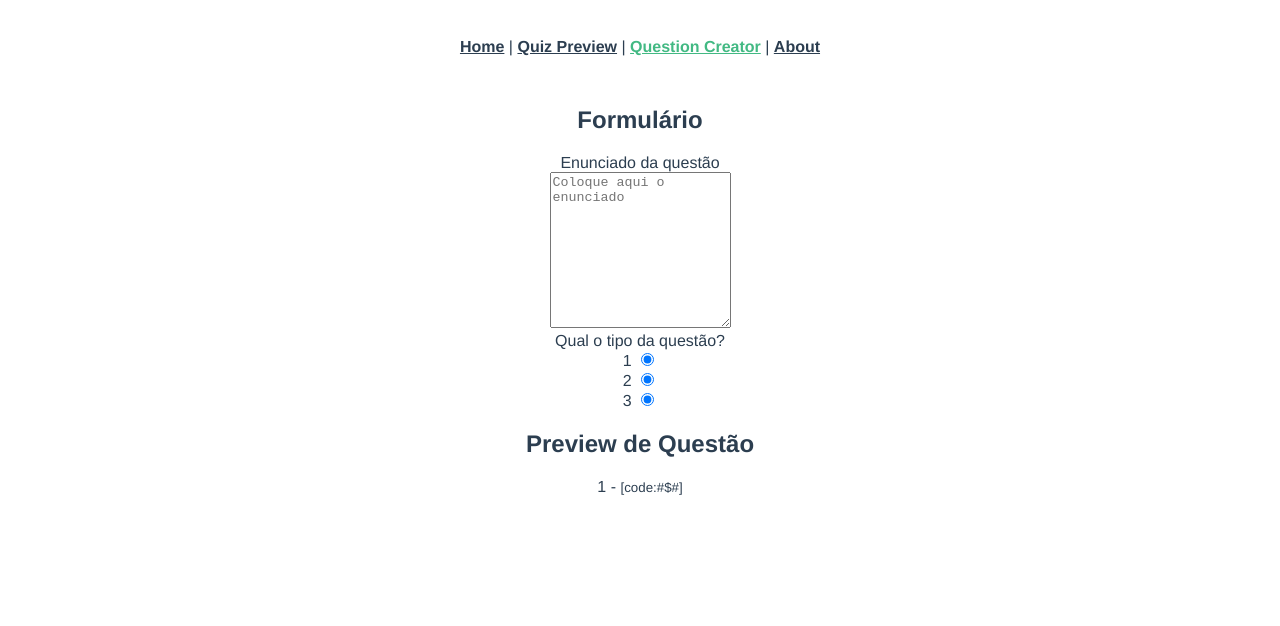
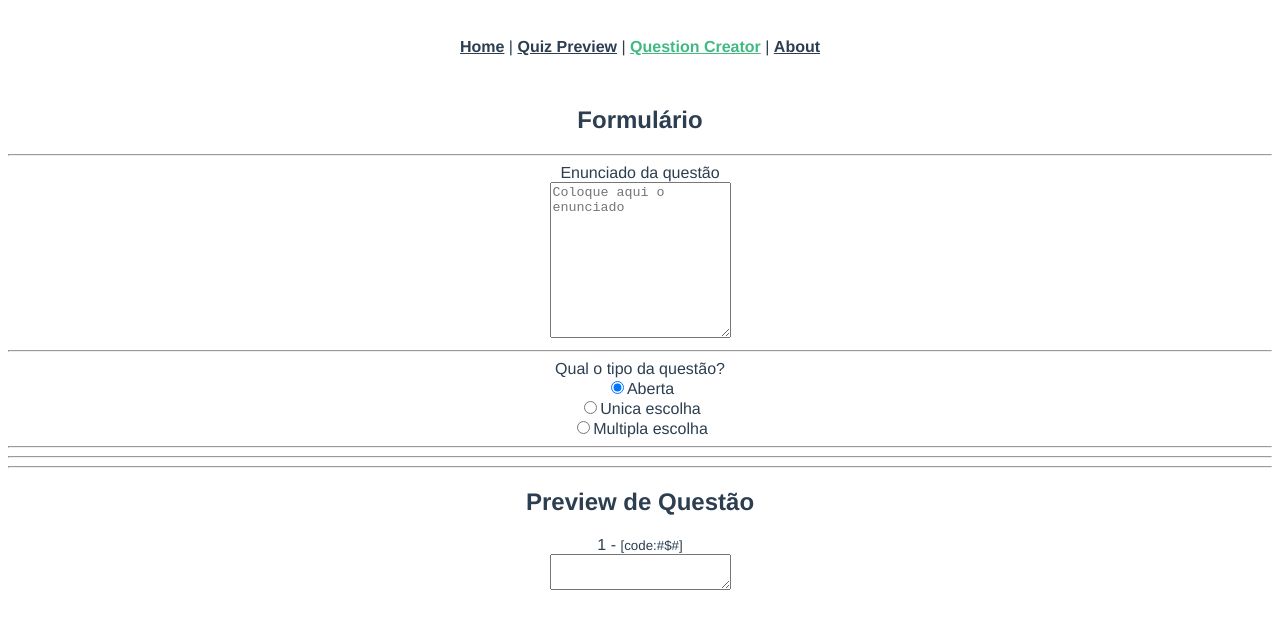
Before and after one commit to LuanComputacao/xavier-front_end, a Vue app: page /question-creator in a window 1280 px wide. Shown: the top 626 px of the page. Built offline with nearby package versions, Linux system fonts and the light colour scheme.

Commit message:
Preparing question form to create multiple choices questions

```diff
--- a/src/views/QuestionCreator.vue
+++ b/src/views/QuestionCreator.vue
@@ -6,6 +6,7 @@
         <h2>Formul&aacute;rio</h2>
       </div>
       <form action="" method="POST">
+        <hr/>
         <div>
           <label for="js-question-wording">Enunciado da questão</label><br/>
           <textarea
@@ -17,22 +18,39 @@
           >
           </textarea>
         </div>
-
+        <hr/>
         <div>
           <div>Qual o tipo da questão?</div>
-          <div v-for="(option, i) in questionsTypes" :key="i">
-            {{option.code}}
+          <div v-for="(type, i) in questionsTypes" :key="i">
             <input type="radio"
               :id="'question-type-' + i"
-              :value="option.id"
-              @change="updateAnswer"
-              v-model="picked"
+              :value="type.code"
+              v-model="question_type"
               >
-            <label for="one">{{option.text}}</label>
+            <label :for="'question-type-' + i">{{type.label}}</label>
+          </div>
+        </div>
+        <div v-if="questionsTypes.OPEN.code !== question_type">
+          <hr/>
+          <label for="question-number-of-option">Número de opções da questão: </label>
+          <input
+            v-model="amountOfOptions"
+            id="question-number-of-option"
+            type="number"
+            value="2"
+            max="5"
+            min="2">
+        </div>
+        <hr/>
+        <div v-if="questionsTypes.OPEN.code !== question_type">
+          <h3>Opções</h3>
+          <div v-for="(i, k) in amountOfOptionsComp" :key="k">
+            <input type="text">
           </div>
         </div>
       </form>
     </div>
+    <hr/><hr/>
     <div>
       <div>
         <h2>Preview de Quest&atilde;o</h2>
@@ -62,16 +80,30 @@ export default {
       type: 0,
       wording: '',
       items: [],
-      question_id: ''
+      question_id: '',
+      question_type: 0,
+      amountOfOptions: 1
     }
+  },
+
+  mounted () {
+    this.question_type = this.questionsTypes.OPEN.code
   },
 
   computed: {
     question () {
       return {
         order: 1,
-        wording: this.wording
+        wording: this.wording,
+        type: this.question_type
       }
+    },
+    amountOfOptionsComp () {
+      const a = []
+      for (let i = 1; i <= this.amountOfOptions; i++) {
+        a.push(i)
+      }
+      return a
     },
     ...mapState({
       questionsTypes: state => state.questions.types
```
